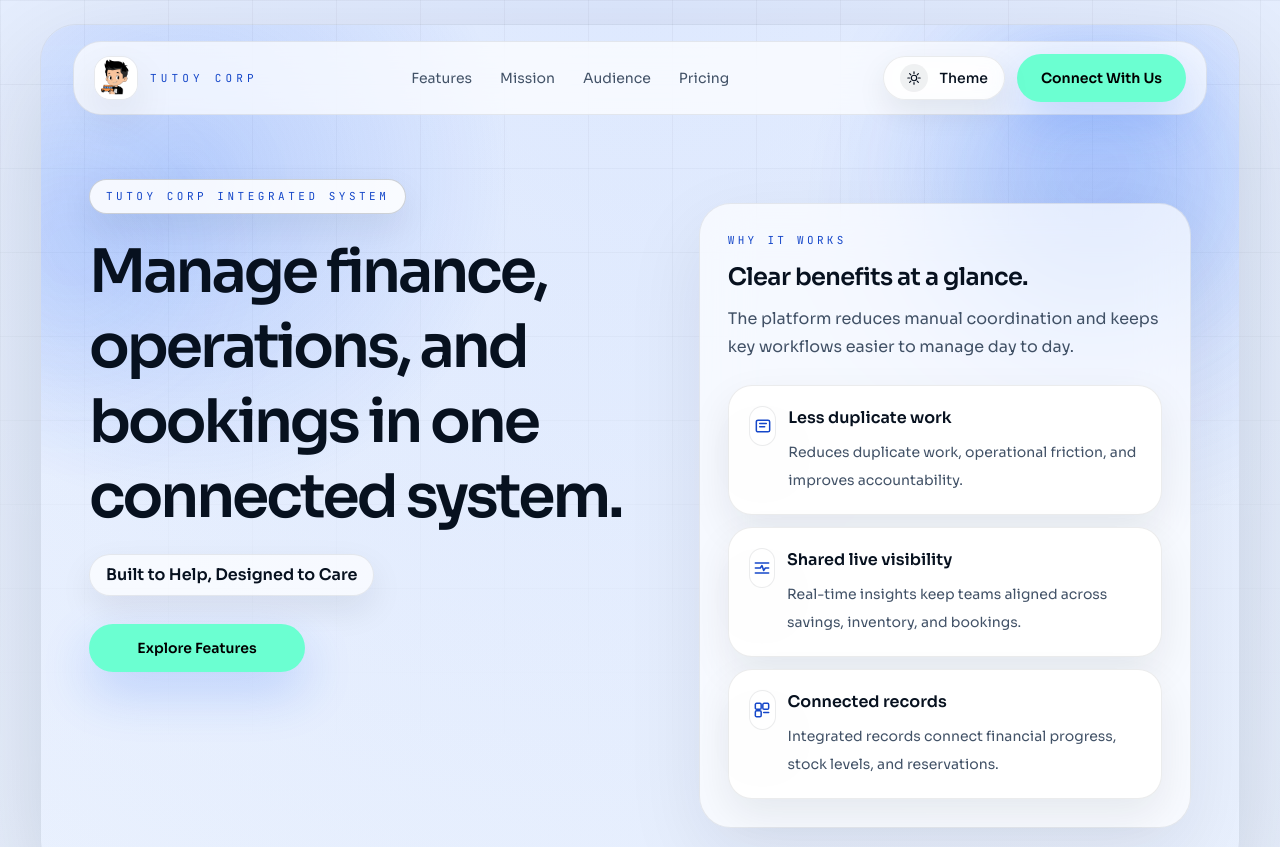
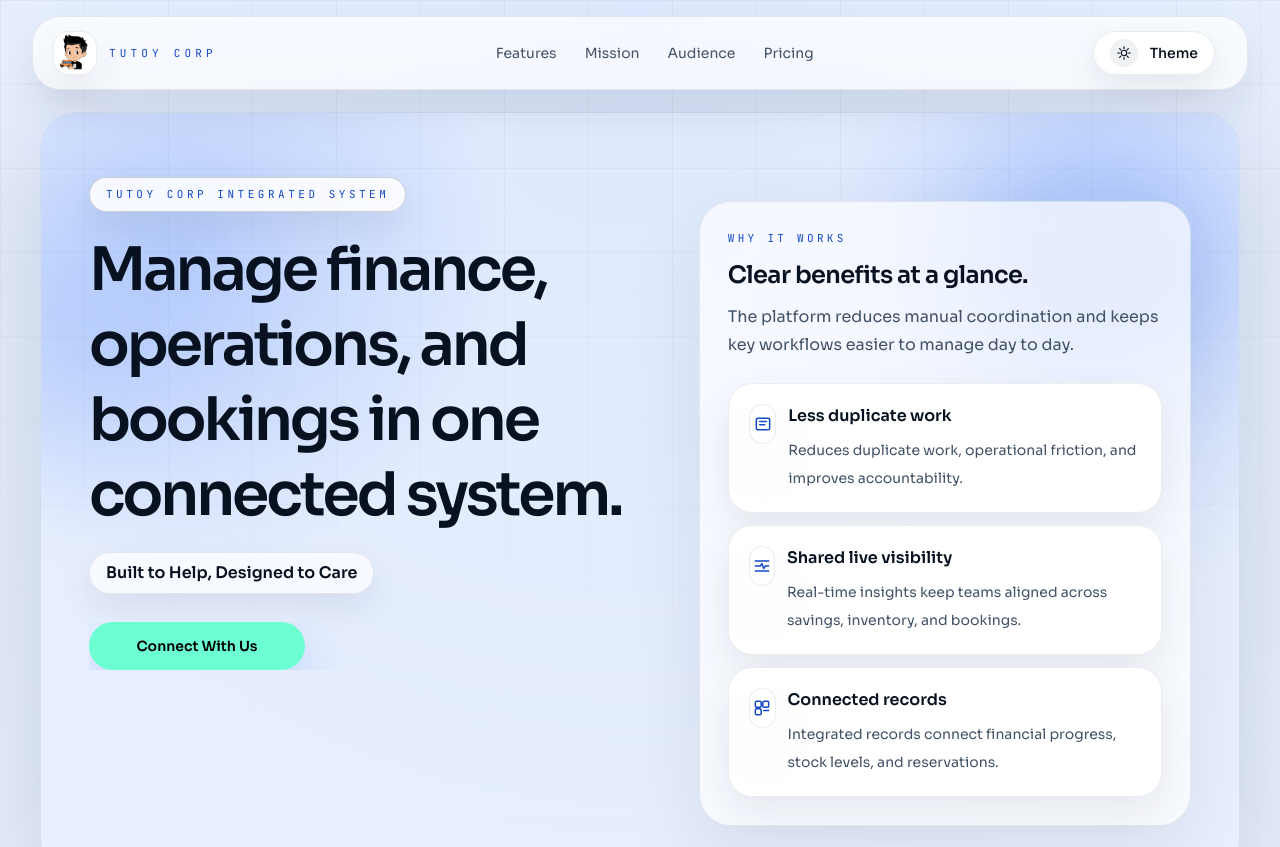
Before and after one commit to Xeyn19/tutoyscorp, a Next.js app: page / in a window 1280 px wide. Shown: the top 847 px of the page. Built offline with nearby package versions, Linux system fonts and the light colour scheme.

Commit message:
fixed the sticky header and add back to top button

```diff
--- a/src/components/landingpage/LandingHeader.jsx
+++ b/src/components/landingpage/LandingHeader.jsx
@@ -1,9 +1,14 @@
 "use client";
 
+import Link from "next/link";
 import { useState } from "react";
 
 import BrandMark from "@/components/landingpage/BrandMark";
 import ThemeToggle from "@/components/landingpage/ThemeToggle";
+
+const frameClass = "mx-auto w-full max-w-[90rem] 2xl:max-w-[92rem]";
+const floatingButtonClass =
+  "fixed bottom-4 right-4 z-50 inline-flex items-center gap-2 rounded-full border border-[var(--border-strong)] bg-[var(--surface)] px-4 py-3 text-sm font-semibold text-[var(--foreground)] shadow-[0_18px_40px_var(--shadow-soft)] backdrop-blur-xl transition sm:bottom-6 sm:right-6";
 
 function MenuIcon({ open }) {
   return (
@@ -32,16 +37,86 @@ function MenuIcon({ open }) {
   );
 }
 
-export default function LandingHeader({ navigation, primaryButtonClass }) {
+function ArrowUpIcon() {
+  return (
+    <svg
+      aria-hidden="true"
+      viewBox="0 0 24 24"
+      className="h-4 w-4"
+      fill="none"
+      stroke="currentColor"
+      strokeWidth="1.8"
+      strokeLinecap="round"
+      strokeLinejoin="round"
+    >
+      <path d="m12 5-5 5" />
+      <path d="m12 5 5 5" />
+      <path d="M12 5v14" />
+    </svg>
+  );
+}
+
+function HeaderCta({ className, onNavigate }) {
+  return (
+    <Link
+      href="/contact"
+      onClick={onNavigate}
+      className={className}
+      style={{ color: "#000" }}
+    >
+      Connect With Us
+    </Link>
+  );
+}
+
+function BackToTopButton({ visible }) {
+  return (
+    <a
+      href="#top"
+      aria-label="Back to top"
+      className={`${floatingButtonClass} ${
+        visible
+          ? "translate-y-0 opacity-100"
+          : "pointer-events-none translate-y-4 opacity-0"
+      }`}
+    >
+      <ArrowUpIcon />
+      <span className="hidden sm:inline">Back to top</span>
+      <span className="sm:hidden">Top</span>
+    </a>
+  );
+}
+
+export default function LandingHeader({
+  navigation,
+  primaryButtonClass,
+  isHomeVisible = true,
+}) {
   const [menuOpen, setMenuOpen] = useState(false);
 
   function closeMenu() {
     setMenuOpen(false);
   }
 
+  const desktopCtaWrapperClass = `hidden overflow-hidden transition-all lg:flex ${
+    isHomeVisible
+      ? "lg:max-w-0 lg:opacity-0"
+      : "lg:max-w-[18rem] lg:opacity-100"
+  }`;
+  const desktopCtaClass = `${primaryButtonClass} shrink-0 whitespace-nowrap ${
+    isHomeVisible ? "pointer-events-none" : ""
+  }`;
+  const mobileMenuCtaClass = `${primaryButtonClass} overflow-hidden transition-all ${
+    isHomeVisible
+      ? "mt-0 max-h-0 pointer-events-none opacity-0"
+      : "mt-2 max-h-24 w-full opacity-100 sm:mt-3"
+  }`;
+
   return (
-    <header className="relative z-10 px-2.5 pt-3 sm:px-4 sm:pt-4 lg:px-8">
-      <div className="rounded-[14px] border border-[var(--header-border)] bg-[var(--header-surface)] px-2.5 py-2 backdrop-blur-xl sm:rounded-[22px] sm:px-4 sm:py-3 lg:rounded-[28px] lg:px-5">
+    <>
+      <header className="fixed inset-x-0 top-0 z-40 px-3 pt-3 sm:px-4 sm:pt-4 lg:px-8">
+        <div className={frameClass}>
+          <div className="rounded-[18px] border border-[var(--header-border)] bg-[var(--header-surface)] px-2.5 py-2 shadow-[0_18px_40px_var(--shadow-soft)] backdrop-blur-xl sm:rounded-[22px] sm:px-4 sm:py-3 lg:rounded-[28px] lg:px-5">
             <div className="flex items-center justify-between gap-2 sm:gap-3">
               <div className="min-w-0">
                 <BrandMark compact />
@@ -72,13 +147,9 @@ export default function LandingHeader({ navigation, primaryButtonClass }) {
                 >
                   <MenuIcon open={menuOpen} />
                 </button>
-            <a
-              href="/contact"
-              className={`${primaryButtonClass} hidden lg:inline-flex`}
-              style={{ color: "#000" }}
-            >
-              Connect With Us
-            </a>
+                <div className={desktopCtaWrapperClass}>
+                  <HeaderCta className={desktopCtaClass} />
+                </div>
               </div>
             </div>
 
@@ -97,17 +168,17 @@ export default function LandingHeader({ navigation, primaryButtonClass }) {
                   ))}
                 </nav>
 
-            <a
-              href="/contact"
-              onClick={closeMenu}
-              className={`${primaryButtonClass} mt-2 w-full sm:mt-3`}
-              style={{ color: "#000" }}
-            >
-              Connect With Us
-            </a>
+                <HeaderCta
+                  onNavigate={closeMenu}
+                  className={mobileMenuCtaClass}
+                />
               </div>
             ) : null}
           </div>
+        </div>
       </header>
+
+      <BackToTopButton visible={!isHomeVisible} />
+    </>
   );
 }
--- a/src/components/landingpage/LandingPage.jsx
+++ b/src/components/landingpage/LandingPage.jsx
@@ -1,3 +1,8 @@
+"use client";
+
+import Link from "next/link";
+import { useEffect, useState } from "react";
+
 import LandingHeader from "@/components/landingpage/LandingHeader";
 import FeatureSlideshow from "@/components/landingpage/FeatureSlideshow";
 import SectionIntro from "@/components/landingpage/SectionIntro";
@@ -167,19 +172,50 @@ const targetMarketGroups = ["Primary", "Secondary"].map((label) => ({
 }));
 
 export default function LandingPage() {
+  const [isHomeVisible, setIsHomeVisible] = useState(true);
+
+  useEffect(() => {
+    const homeSection = document.getElementById("home-section");
+
+    if (!homeSection) {
+      return undefined;
+    }
+
+    const observer = new IntersectionObserver(
+      ([entry]) => {
+        setIsHomeVisible(entry.isIntersecting);
+      },
+      {
+        rootMargin: "-104px 0px -38% 0px",
+        threshold: 0.1,
+      }
+    );
+
+    observer.observe(homeSection);
+
+    return () => observer.disconnect();
+  }, []);
+
+  const heroCtaWrapperClass = `overflow-hidden transition-all ${
+    isHomeVisible
+      ? "mt-7 max-h-24 opacity-100"
+      : "mt-0 max-h-0 pointer-events-none opacity-0"
+  }`;
+
   return (
-    <main className="overflow-x-hidden pb-16 sm:pb-20" id="top">
-      <section className={`${sectionPadClass} pt-5 sm:pt-6`}>
+    <main className="overflow-x-hidden pb-16 pt-20 sm:pb-20 sm:pt-24 lg:pt-28" id="top">
+      <LandingHeader
+        navigation={navigation}
+        primaryButtonClass={primaryButtonClass}
+        isHomeVisible={isHomeVisible}
+      />
+
+      <section id="home-section" className={sectionPadClass}>
         <div className={frameClass}>
           <div className="relative overflow-hidden rounded-[20px] border border-[var(--border)] bg-[var(--hero-background)] shadow-[var(--panel-shadow-strong)] sm:rounded-[28px] lg:rounded-[36px]">
             <div className="absolute inset-0 bg-[radial-gradient(circle_at_12%_18%,var(--glow),transparent_26%),radial-gradient(circle_at_90%_22%,var(--accent-soft),transparent_25%)]" />
             <div className="absolute -left-20 top-28 h-56 w-56 rounded-full bg-[var(--accent-soft)] blur-3xl" />
             <div className="absolute right-0 top-0 h-72 w-72 rounded-full bg-[var(--glow)] blur-3xl" />
-
-            <LandingHeader
-              navigation={navigation}
-              primaryButtonClass={primaryButtonClass}
-            />
 
             <div className="relative z-10 grid gap-6 px-5 pb-7 pt-8 sm:px-8 sm:pb-10 sm:pt-12 lg:gap-8 lg:px-10 xl:grid-cols-[minmax(0,1.08fr)_minmax(20rem,0.92fr)] xl:items-start xl:px-12 xl:pb-12 xl:pt-16 2xl:px-14">
               <div className="max-w-4xl">
@@ -197,14 +233,16 @@ export default function LandingPage() {
                   </p>
                 ) : null}
 
-                <div className="mt-7 flex flex-wrap gap-3">
-                  <a
-                    href="#features"
-                    className={`${primaryButtonClass} min-w-[12rem] sm:min-w-[13.5rem]`}
-                    style={{ color: "#000" }}
-                  >
-                    Explore Features
-                  </a>
+                <div className={heroCtaWrapperClass}>
+                  <div className="flex flex-wrap gap-3">
+                    <Link
+                      href="/contact"
+                      className={`${primaryButtonClass} min-w-[12rem] sm:min-w-[13.5rem]`}
+                      style={{ color: "#000" }}
+                    >
+                      Connect With Us
+                    </Link>
+                  </div>
                 </div>
               </div>
 
@@ -414,7 +452,7 @@ export default function LandingPage() {
                 />
 
                 <div className="mt-10 flex w-full max-w-5xl flex-wrap justify-center gap-3 sm:mt-12 sm:gap-4">
-                  {coreValues.map((value, index) => (
+                  {coreValues.map((value) => (
                     <article
                       key={value.title}
                       className="w-full rounded-[18px] border border-[var(--media-border)] bg-[var(--media-surface)] p-4 shadow-[0_16px_40px_var(--shadow-soft)] backdrop-blur-xl sm:w-[calc(50%-0.5rem)] sm:rounded-[24px] sm:p-5 lg:w-[calc(33.333%-0.75rem)]"
@@ -661,13 +699,13 @@ export default function LandingPage() {
             </div>
 
             <div className="flex flex-col gap-4 sm:flex-row">
-              <a
+              <Link
                 href="/contact"
                 className={`${primaryButtonClass} w-full sm:w-auto`}
                 style={{ color: "#000" }}
               >
                 Connect With Us
-              </a>
+              </Link>
               <a href="#pricing" className={`${secondaryButtonClass} w-full sm:w-auto`}>
                 View Plans
               </a>
```
Lines whose indentation alone changed are shown as unchanged.
